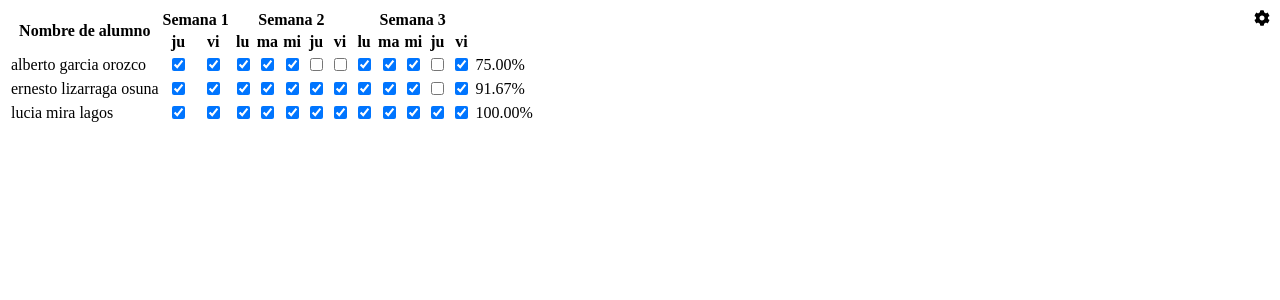
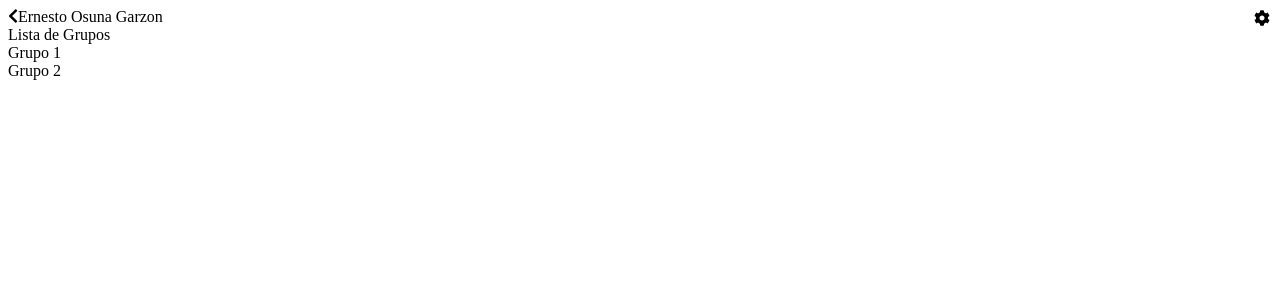
Before and after one commit to cuauth/prof, a React app: page / in a window 1280 px wide. Shown: the top 300 px of the page. Built offline with nearby package versions, Linux system fonts and the light colour scheme.

Commit message:
grupos agregados

```diff
--- a/src/actions/index.js
+++ b/src/actions/index.js
@@ -6,10 +6,19 @@ export const grupos = {
   AGREGAR_ALUMNOS: 'AGREGAR_ALUMNOS',
   ELIMINAR_ALUMNO: 'ELIMINAR_ALUMNO',
   CAMBIAR_ALUMNO_ASISTENCIA: 'CAMBIAR_ALUMNO_ASISTENCIA',
-  AGREGAR_GRUPO: 'AGREGAR_GRUPO'
+  AGREGAR_GRUPO: 'AGREGAR_GRUPO',
+  MOSTRAR_GRUPO: 'MOSTRAR_GRUPO'
 
 }
 
+export const mostrarGrupo = (grupodId) => {
+  return {
+    type: grupos.MOSTRAR_GRUPO,
+    payload: {
+      id: grupodId
+    }
+  }
+}
 
 export const agregarGrupo = (grupoId,alumnos,fechas) => {
   return {
--- a/src/components/App.js
+++ b/src/components/App.js
@@ -1,19 +1,29 @@
 import React from "react"
 import { connect } from 'react-redux'
 import ListaAlumnos from './ListaAlumnos'
+import ListaGrupos from './ListaGrupos'
+import Header from  './Header'
 import SettingsCog from './SettingsCog'
 import { library } from '@fortawesome/fontawesome-svg-core'
 import { FontAwesomeIcon } from '@fortawesome/react-fontawesome'
-import { faCog } from '@fortawesome/free-solid-svg-icons'
+import { faCog , faChevronLeft  } from '@fortawesome/free-solid-svg-icons'
 
-library.add(faCog)
+library.add(faCog,faChevronLeft)
 
 class App extends React.Component {
 
   render() {
+    let body = null
+    if ( this.props.settings.mostrarGrupo !== 0 ){
+      body = <ListaAlumnos grupoId={this.props.settings.mostrarGrupo} />
+    }else {
+      body = <ListaGrupos />
+    }
     return <React.Fragment>
       <SettingsCog />
-      <ListaAlumnos grupoId={1} />
+      <Header />
+      {body}
+
       </React.Fragment>
 
   }
@@ -21,6 +31,7 @@ class App extends React.Component {
 
 const mapStateToProps = state => {
   return {
+    settings: state.settings
   }
 }
 const mapDispatchToProps = dispatch => {
--- /dev/null
+++ b/src/components/Header.js
@@ -0,0 +1,37 @@
+import React from "react"
+import { connect } from 'react-redux'
+import { FontAwesomeIcon as FaIcon } from '@fortawesome/react-fontawesome'
+import { mostrarGrupo } from '../actions'
+class Header extends React.Component {
+  constructor(props) {
+    super(props)
+    this.clickHomeHandler = this.clickHomeHandler.bind(this)
+  }
+  clickHomeHandler() {
+    this.props.getHome()
+  }
+  render() {
+    return <div>
+        <FaIcon onClick={this.clickHomeHandler} icon="chevron-left" />
+        <span>
+          Ernesto Osuna Garzon
+        </span>
+      </div>
+  }
+}
+
+const mapStateToProps = state => {
+  return {
+    settings: state.settings
+  }
+}
+const mapDispatchToProps = dispatch => {
+  return {
+    getHome: () => dispatch(mostrarGrupo(0))
+  }
+}
+
+export default connect(
+  mapStateToProps,
+  mapDispatchToProps
+)(Header)
--- /dev/null
+++ b/src/components/ListaGrupos.js
@@ -0,0 +1,47 @@
+import React from "react"
+import { connect } from 'react-redux'
+import ListaAlumnos from './ListaAlumnos'
+import { mostrarGrupo } from '../actions'
+import { faKeyboard } from "@fortawesome/free-solid-svg-icons";
+class ListaGrupos extends React.Component {
+  constructor(props) {
+    super(props)
+    this.renderGrupos = this.renderGrupos.bind(this)
+    this.handleClickGrupo = this.handleClickGrupo.bind(this)
+  }
+
+  handleClickGrupo (grupoId) {
+    console.log('handling')
+    this.props.mostrarGrupo(grupoId)
+  }
+  renderGrupos () {
+    return Object.keys(this.props.grupos).map( (key, index) => {
+      return <div onClick={()=>{this.handleClickGrupo(key)}}  key={key}>Grupo {key}</div>
+    })
+  }
+  render() {
+
+    return <div >
+        Lista de Grupos
+        {this.renderGrupos()}
+      </div>
+
+  }
+}
+
+const mapStateToProps = state => {
+
+  return {
+    grupos: state.grupos
+  }
+}
+const mapDispatchToProps = dispatch => {
+  return {
+    mostrarGrupo: (grupoId) => dispatch(mostrarGrupo(grupoId))
+  }
+}
+
+export default connect(
+  mapStateToProps,
+  mapDispatchToProps
+)(ListaGrupos)
--- a/src/reducer/settings.js
+++ b/src/reducer/settings.js
@@ -10,7 +10,7 @@ const settingsReducer = (state = settingsInitial, action) => {
     case 'MOSTRAR_GRUPO': {
       return {
         ...state,
-        mostrarGrupo : action.payload.grupoId
+        mostrarGrupo : action.payload.id
       }
     }
     default:
```
